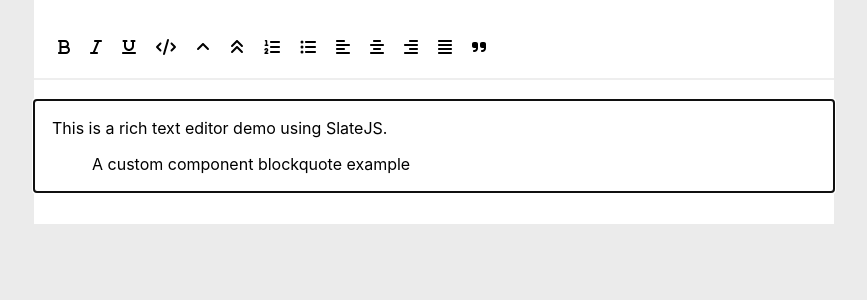
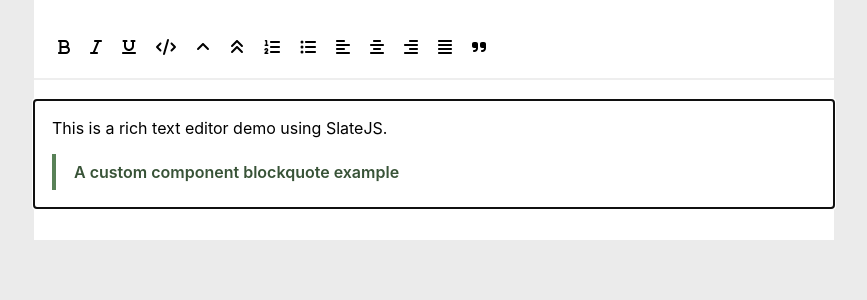
Before and after one commit to rhesamu/slate-next-demo, a Next.js app: page / in a window 1280 px wide. Shown: the top 300 px of the page, without its empty margins (206-1073 px from the left). Built offline with nearby package versions, Linux system fonts and the light colour scheme.

Commit message:
feat: add styling to blockquote element

```diff
--- /dev/null
+++ b/components/TextEditor/components/Element.module.css
@@ -0,0 +1,7 @@
+.blockquote {
+  margin-left: 0;
+  padding: 8px 0 8px 18px;
+  border-left: 4px solid #588157;
+  color: #385337;
+  font-weight: 600;
+}
--- a/components/TextEditor/components/Element.tsx
+++ b/components/TextEditor/components/Element.tsx
@@ -1,3 +1,5 @@
+import styles from './Element.module.css'
+
 export const CodeElement = (props) => {
   return (
     <pre {...props.attributes}>
@@ -8,7 +10,7 @@ export const CodeElement = (props) => {
 
 export const BlockQuoteElement = (props) => {
   return (
-    <blockquote style={props.style} {...props.attributes}>
+    <blockquote style={props.style} className={styles.blockquote} {...props.attributes}>
       {props.children}
     </blockquote>
   )
```
